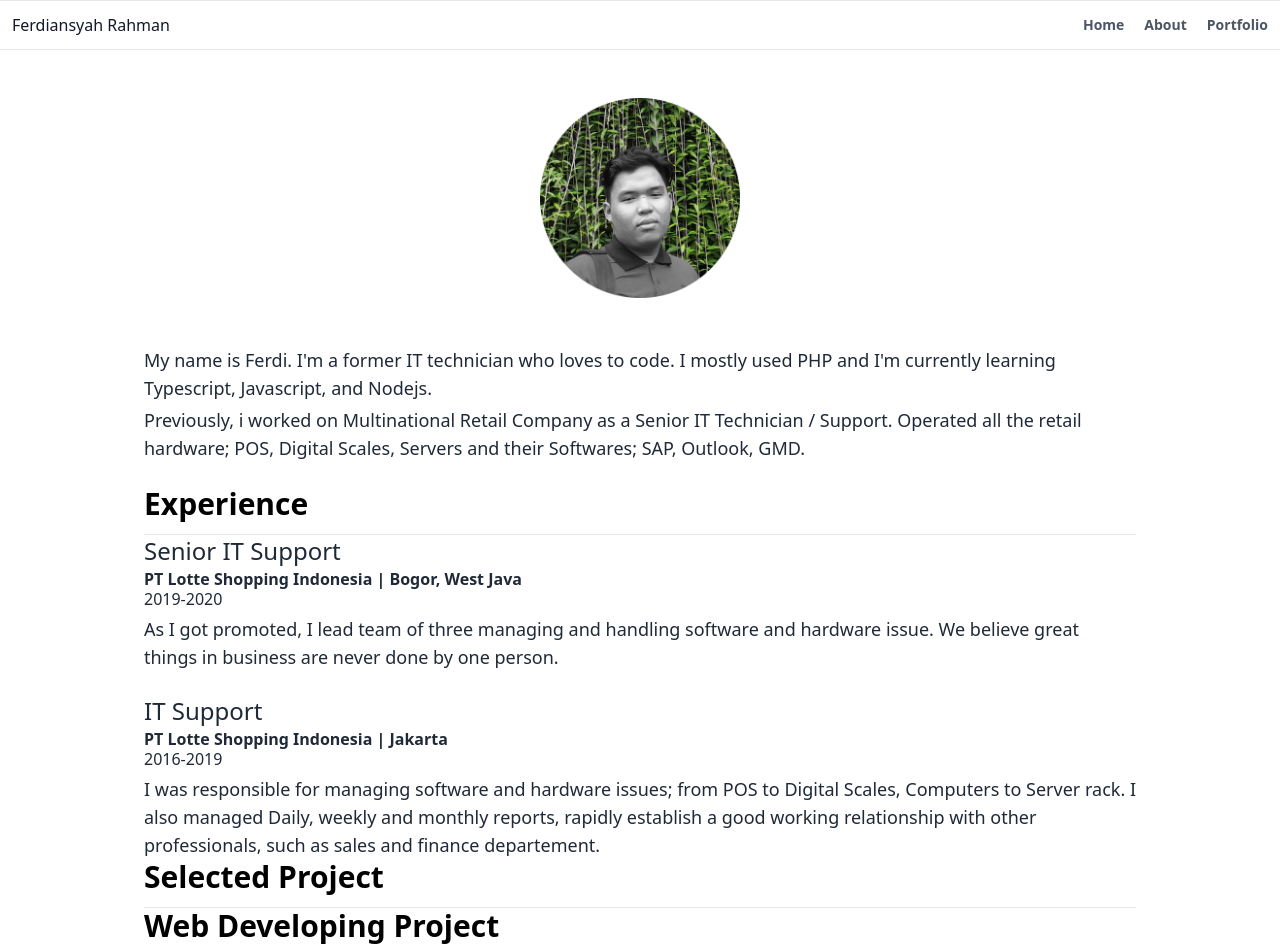
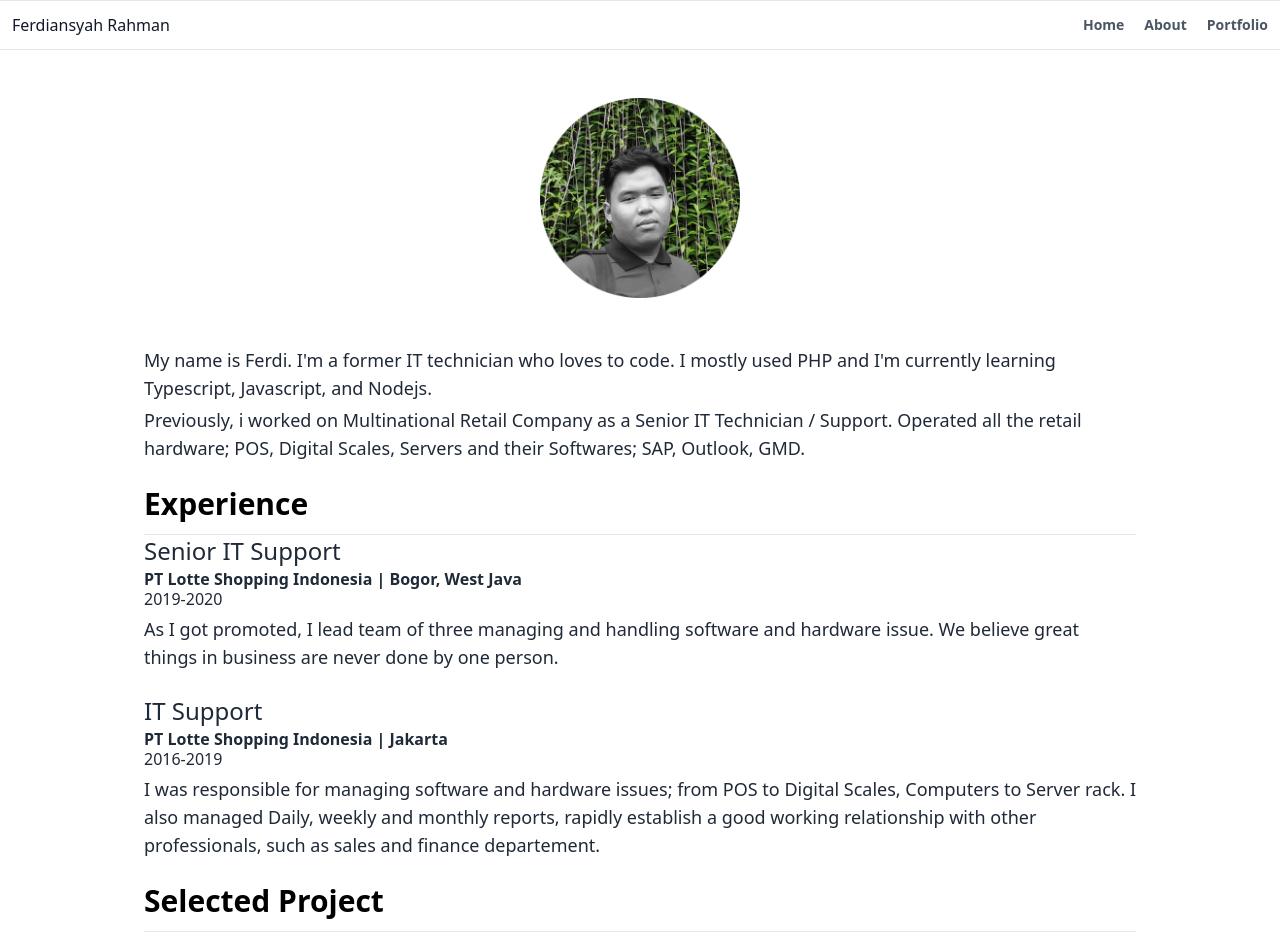
Before and after one commit to freakend/next-starter-tailwind, a Next.js app: page /about in a window 1280 px wide. Shown: the top 952 px of the page. Built offline with nearby package versions, Linux system fonts and the light colour scheme.

Commit message:
emergency update
please

```diff
--- a/pages/about.js
+++ b/pages/about.js
@@ -45,10 +45,9 @@ export default function AboutPage() {
         </p>
         </section>
 
-        <h1 className="mb-3 text-3xl font-bold text-black">Selected Project</h1>
-        <hr />
+        <br />
         <section class="text-gray-800 body-font">
-      <h1 className="mb-3 text-3xl font-bold text-black">Web Developing Project</h1>
+      <h1 className="mb-3 text-3xl font-bold text-black">Selected Project</h1>
         <hr />
             <div class="container px-1 mx-auto py-1 lg:px-4">
                 <div class="flex flex-wrap text-left">
```
